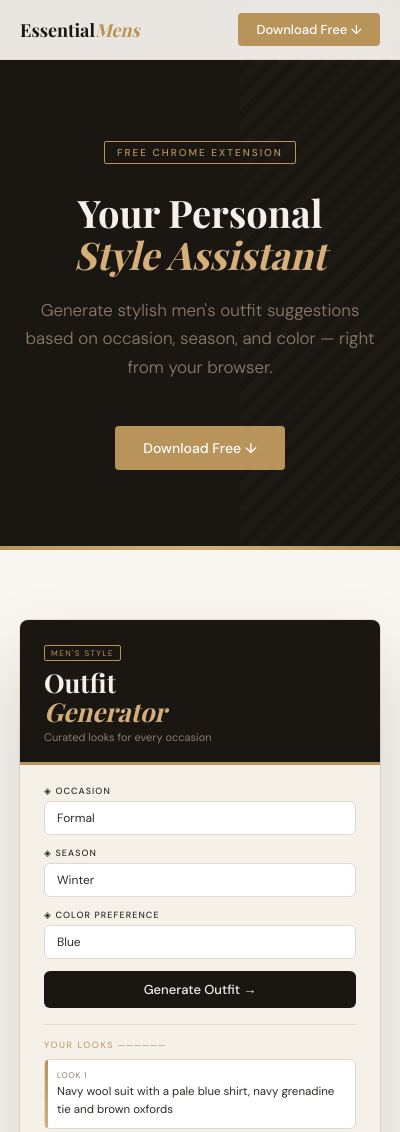
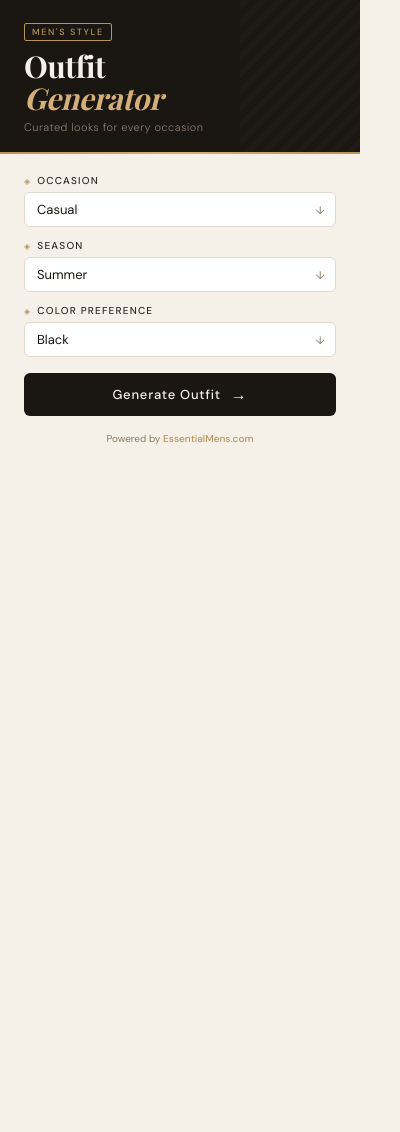
Before and after one commit to hortonchipy/essentialmens-outfit-extension, a browser extension: page popup.html in a window 400 px wide. Shown: the top 1132 px of the page. After the commit the page ends 844 px from the top, so only its background shows below. Drawn offline with nearby package versions, Linux system fonts and the light colour scheme.

Commit message:
Update popup.html

```diff
--- a/popup.html
+++ b/popup.html
@@ -1,153 +1,152 @@
 <!DOCTYPE html>
 <html lang="en">
 <head>
-  <meta charset="UTF-8">
-  <meta name="viewport" content="width=device-width, initial-scale=1.0">
-  <title>Essential Men's Outfit Assistant — Free Chrome Extension</title>
+  <meta charset="UTF-8" />
+  <meta name="viewport" content="width=device-width, initial-scale=1.0" />
+  <title>Outfit Generator</title>
   <style>
     @import url('https://fonts.googleapis.com/css2?family=Playfair+Display:wght@600;700&family=DM+Sans:wght@300;400;500&display=swap');
 
     *, *::before, *::after { box-sizing: border-box; margin: 0; padding: 0; }
-    :root { --cream:#F5F0E8; --ink:#1A1612; --charcoal:#2E2A26; --taupe:#8C7B6B; --gold:#B8935A; --gold-lt:#D4AF7A; --bg:#FAF7F2; }
-    html { scroll-behavior: smooth; }
-    body { font-family: 'DM Sans', sans-serif; background: var(--bg); color: var(--ink); min-height: 100vh; }
 
-    nav { position: fixed; top: 0; left: 0; right: 0; background: rgba(250,247,242,0.93); backdrop-filter: blur(10px); border-bottom: 1px solid rgba(184,147,90,0.2); z-index: 100; padding: 0 5%; height: 60px; display: flex; align-items: center; justify-content: space-between; }
-    .nav-brand { font-family: 'Playfair Display', serif; font-size: 18px; font-weight: 700; }
-    .nav-brand span { color: var(--gold); font-style: italic; }
-    .nav-link { font-size: 13px; font-weight: 500; padding: 8px 18px; border-radius: 4px; background: var(--gold); color: white; text-decoration: none; transition: all 0.2s; }
-    .nav-link:hover { background: var(--gold-lt); }
+    :root {
+      --cream:    #F5F0E8;
+      --ink:      #1A1612;
+      --charcoal: #2E2A26;
+      --taupe:    #8C7B6B;
+      --gold:     #B8935A;
+      --gold-lt:  #D4AF7A;
+      --card-bg:  #FFFFFF;
+      --border:   #E0D8CC;
+      --ff-head:  'Playfair Display', Georgia, serif;
+      --ff-body:  'DM Sans', sans-serif;
+      --radius:   6px;
+    }
 
-    .hero { padding: 140px 5% 80px; text-align: center; background: var(--ink); position: relative; overflow: hidden; }
-    .hero::after { content: ''; position: absolute; bottom: 0; left: 0; right: 0; height: 4px; background: linear-gradient(90deg, var(--gold), var(--gold-lt), var(--gold)); }
-    .hero::before { content: ''; position: absolute; top: 0; right: 0; bottom: 0; width: 40%; background: repeating-linear-gradient(-45deg, transparent, transparent 8px, rgba(255,255,255,0.015) 8px, rgba(255,255,255,0.015) 16px); }
-    .hero-badge { display: inline-block; font-size: 10px; font-weight: 500; letter-spacing: 0.2em; color: var(--gold); border: 1px solid var(--gold); border-radius: 2px; padding: 4px 12px; margin-bottom: 28px; text-transform: uppercase; }
-    .hero h1 { font-family: 'Playfair Display', serif; font-size: clamp(38px, 6vw, 68px); font-weight: 700; line-height: 1.1; color: var(--cream); margin-bottom: 20px; }
-    .hero h1 em { font-style: italic; color: var(--gold-lt); }
-    .hero p { font-size: 17px; color: var(--taupe); max-width: 500px; margin: 0 auto 44px; line-height: 1.7; font-weight: 300; }
-    .hero-btns { display: flex; gap: 14px; justify-content: center; flex-wrap: wrap; }
-    .btn-main { display: inline-flex; align-items: center; gap: 8px; background: var(--gold); color: white; font-size: 14px; font-weight: 500; padding: 13px 28px; border-radius: 4px; text-decoration: none; transition: all 0.2s; }
-    .btn-main:hover { background: var(--gold-lt); transform: translateY(-2px); }
+    html, body {
+      width: 360px;
+      min-height: 480px;
+      background: var(--cream);
+      font-family: var(--ff-body);
+      color: var(--ink);
+      font-size: 13px;
+    }
 
-    .preview { display: flex; justify-content: center; padding: 70px 5% 80px; background: var(--bg); }
-    .popup-preview { width: 360px; background: var(--cream); border-radius: 8px; box-shadow: 0 40px 80px rgba(26,14,5,0.18), 0 0 0 1px rgba(184,147,90,0.2); overflow: hidden; }
-    .pp-header { background: var(--ink); padding: 20px 24px 18px; border-bottom: 3px solid var(--gold); }
-    .pp-badge { display: inline-block; font-size: 8px; letter-spacing: 0.18em; color: var(--gold); border: 1px solid var(--gold); border-radius: 2px; padding: 2px 6px; margin-bottom: 8px; text-transform: uppercase; }
-    .pp-title { font-family: 'Playfair Display', serif; font-size: 26px; font-weight: 700; color: var(--cream); line-height: 1.1; }
-    .pp-title em { font-style: italic; color: var(--gold-lt); }
-    .pp-sub { font-size: 11px; color: var(--taupe); margin-top: 4px; }
-    .pp-body { padding: 20px 24px; }
-    .pp-field { margin-bottom: 12px; }
-    .pp-label { font-size: 9px; font-weight: 500; letter-spacing: 0.12em; text-transform: uppercase; color: var(--charcoal); margin-bottom: 4px; }
-    .pp-select { width: 100%; padding: 8px 12px; border: 1.5px solid #E0D8CC; border-radius: 6px; background: white; font-size: 12px; color: var(--charcoal); }
-    .pp-btn { width: 100%; padding: 10px; background: var(--ink); color: var(--cream); border: none; border-radius: 6px; font-size: 13px; font-weight: 500; margin-top: 4px; text-align: center; }
-    .pp-result { margin-top: 16px; border-top: 1px solid #E0D8CC; padding-top: 14px; }
-    .pp-result-label { font-size: 9px; letter-spacing: 0.18em; color: var(--gold); text-transform: uppercase; margin-bottom: 8px; }
-    .pp-card { background: white; border: 1.5px solid #E0D8CC; border-radius: 6px; padding: 10px 12px; position: relative; margin-bottom: 6px; }
-    .pp-card::before { content: ''; position: absolute; left: 0; top: 0; bottom: 0; width: 3px; background: linear-gradient(180deg, var(--gold), var(--gold-lt)); border-radius: 6px 0 0 6px; }
-    .pp-card-look { font-size: 8px; color: var(--taupe); letter-spacing: 0.1em; text-transform: uppercase; margin-bottom: 3px; }
-    .pp-card-text { font-size: 11.5px; color: var(--charcoal); line-height: 1.5; }
+    .container { display: flex; flex-direction: column; min-height: 100%; padding: 0 0 12px; }
 
-    .features { padding: 80px 5%; background: white; }
-    .section-label { text-align: center; font-size: 10px; font-weight: 500; letter-spacing: 0.2em; text-transform: uppercase; color: var(--gold); margin-bottom: 10px; }
-    .section-title { font-family: 'Playfair Display', serif; font-size: clamp(28px, 4vw, 42px); font-weight: 700; text-align: center; color: var(--ink); margin-bottom: 56px; }
-    .features-grid { display: grid; grid-template-columns: repeat(auto-fit, minmax(220px, 1fr)); gap: 24px; max-width: 960px; margin: 0 auto; }
-    .feature-card { background: var(--bg); border-radius: 6px; padding: 28px 24px; border: 1px solid rgba(184,147,90,0.15); transition: all 0.2s; }
-    .feature-card:hover { transform: translateY(-3px); box-shadow: 0 12px 32px rgba(184,147,90,0.1); }
-    .feature-icon { font-size: 28px; margin-bottom: 14px; display: block; }
-    .feature-card h3 { font-family: 'Playfair Display', serif; font-size: 17px; font-weight: 600; color: var(--ink); margin-bottom: 8px; }
-    .feature-card p { font-size: 13px; color: var(--taupe); line-height: 1.65; font-weight: 300; }
+    .header { background: var(--ink); padding: 22px 24px 20px; position: relative; overflow: hidden; }
+    .header::after { content: ''; position: absolute; bottom: -1px; left: 0; right: 0; height: 3px; background: linear-gradient(90deg, var(--gold), var(--gold-lt), var(--gold)); }
+    .header::before { content: ''; position: absolute; top: 0; right: 0; bottom: 0; width: 120px; background: repeating-linear-gradient(-45deg, transparent, transparent 6px, rgba(255,255,255,0.02) 6px, rgba(255,255,255,0.02) 12px); }
 
-    .steps { padding: 80px 5%; background: var(--ink); text-align: center; }
-    .steps .section-label { color: var(--gold); }
-    .steps .section-title { color: var(--cream); margin-bottom: 50px; }
-    .steps-grid { display: grid; grid-template-columns: repeat(auto-fit, minmax(180px, 1fr)); gap: 30px; max-width: 800px; margin: 0 auto 50px; }
-    .step-num { width: 46px; height: 46px; border-radius: 50%; border: 1px solid rgba(184,147,90,0.4); background: rgba(184,147,90,0.12); color: var(--gold); font-family: 'Playfair Display', serif; font-size: 20px; font-weight: 700; display: flex; align-items: center; justify-content: center; margin: 0 auto 14px; }
-    .step h4 { font-size: 14px; font-weight: 500; color: var(--cream); margin-bottom: 6px; }
-    .step p { font-size: 12px; color: var(--taupe); font-weight: 300; line-height: 1.6; }
+    .header-badge { display: inline-block; font-size: 9px; font-weight: 500; letter-spacing: 0.18em; color: var(--gold); border: 1px solid var(--gold); border-radius: 2px; padding: 2px 7px; margin-bottom: 10px; }
+    .title { font-family: var(--ff-head); font-size: 30px; font-weight: 700; line-height: 1.05; color: var(--cream); letter-spacing: -0.01em; }
+    .title em { font-style: italic; color: var(--gold-lt); }
+    .subtitle { margin-top: 6px; font-size: 11px; color: var(--taupe); font-weight: 300; letter-spacing: 0.04em; }
 
-    footer { background: #111; color: var(--taupe); text-align: center; padding: 28px 5%; font-size: 12px; border-top: 1px solid rgba(184,147,90,0.2); }
-    footer a { color: var(--gold); text-decoration: none; }
-    footer a:hover { text-decoration: underline; }
-    footer strong { color: var(--cream); font-weight: 500; }
+    .form-section { padding: 20px 24px 0; display: flex; flex-direction: column; gap: 12px; }
+    .field { display: flex; flex-direction: column; gap: 5px; }
+    .label { font-size: 10px; font-weight: 500; letter-spacing: 0.12em; text-transform: uppercase; color: var(--charcoal); display: flex; align-items: center; gap: 6px; }
+    .label-icon { color: var(--gold); font-size: 8px; }
+    .select-wrapper { position: relative; }
+
+    select { width: 100%; padding: 9px 32px 9px 12px; appearance: none; -webkit-appearance: none; border: 1.5px solid var(--border); border-radius: var(--radius); background: var(--card-bg); font-family: var(--ff-body); font-size: 13px; color: var(--ink); cursor: pointer; transition: border-color 0.18s; outline: none; }
+    select:focus { border-color: var(--gold); box-shadow: 0 0 0 3px rgba(184,147,90,0.12); }
+    .select-arrow { position: absolute; right: 11px; top: 50%; transform: translateY(-50%); font-size: 11px; color: var(--taupe); pointer-events: none; }
+
+    .btn { margin-top: 4px; width: 100%; padding: 11px 20px; background: var(--ink); color: var(--cream); border: none; border-radius: var(--radius); font-family: var(--ff-body); font-size: 13px; font-weight: 500; letter-spacing: 0.06em; cursor: pointer; display: flex; align-items: center; justify-content: center; gap: 10px; transition: background 0.18s, transform 0.1s; }
+    .btn:hover { background: var(--charcoal); box-shadow: 0 4px 16px rgba(26,22,18,0.22); }
+    .btn:active { transform: scale(0.98); }
+    .btn-icon { font-size: 16px; transition: transform 0.2s; }
+    .btn:hover .btn-icon { transform: translateX(3px); }
+
+    .output { padding: 18px 24px 0; animation: slideUp 0.32s ease; }
+    .output.hidden { display: none; }
+    @keyframes slideUp { from { opacity: 0; transform: translateY(8px); } to { opacity: 1; transform: translateY(0); } }
+
+    .output-header { display: flex; align-items: center; gap: 10px; margin-bottom: 12px; }
+    .output-label { font-size: 9px; font-weight: 500; letter-spacing: 0.18em; color: var(--gold); white-space: nowrap; }
+    .output-divider { flex: 1; height: 1px; background: linear-gradient(90deg, var(--gold), transparent); }
+    .outfit-cards { display: flex; flex-direction: column; gap: 8px; }
+
+    .outfit-card { background: var(--card-bg); border: 1.5px solid var(--border); border-radius: var(--radius); padding: 12px 14px; position: relative; animation: fadeCard 0.3s ease both; }
+    .outfit-card:nth-child(2) { animation-delay: 0.08s; }
+    @keyframes fadeCard { from { opacity: 0; transform: translateY(5px); } to { opacity: 1; transform: translateY(0); } }
+    .outfit-card::before { content: ''; position: absolute; left: 0; top: 0; bottom: 0; width: 3px; background: linear-gradient(180deg, var(--gold), var(--gold-lt)); border-radius: var(--radius) 0 0 var(--radius); }
+
+    .card-look { font-size: 9px; font-weight: 500; letter-spacing: 0.12em; text-transform: uppercase; color: var(--taupe); margin-bottom: 5px; }
+    .card-outfit { font-size: 12.5px; line-height: 1.55; color: var(--charcoal); }
+
+    .more-link { display: inline-flex; align-items: center; gap: 5px; margin-top: 12px; font-size: 11px; font-weight: 500; color: var(--gold); text-decoration: none; transition: color 0.15s, gap 0.15s; }
+    .more-link:hover { color: var(--ink); gap: 8px; }
+
+    .footer { margin-top: auto; padding: 16px 24px 0; font-size: 10px; color: var(--taupe); text-align: center; }
+    .footer a { color: var(--gold); text-decoration: none; font-weight: 500; }
   </style>
 </head>
 <body>
+  <div class="container">
+    <header class="header">
+      <div class="header-badge">MEN'S STYLE</div>
+      <h1 class="title">Outfit<br><em>Generator</em></h1>
+      <p class="subtitle">Curated looks for every occasion</p>
+    </header>
 
-  <nav>
-    <div class="nav-brand">Essential<span>Mens</span></div>
-    <a class="nav-link" href="https://github.com/hortonchipy/essential-mens-outfit-assistant/archive/refs/heads/main.zip">Download Free ↓</a>
-  </nav>
-
-  <section class="hero">
-    <div class="hero-badge">Free Chrome Extension</div>
-    <h1>Your Personal<br><em>Style Assistant</em></h1>
-    <p>Generate stylish men's outfit suggestions based on occasion, season, and color — right from your browser.</p>
-    <div class="hero-btns">
-      <a class="btn-main" href="https://github.com/hortonchipy/essential-mens-outfit-assistant/archive/refs/heads/main.zip">
-        Download Free ↓
-      </a>
-    </div>
-  </section>
-
-  <section class="preview">
-    <div class="popup-preview">
-      <div class="pp-header">
-        <div class="pp-badge">Men's Style</div>
-        <div class="pp-title">Outfit<br><em>Generator</em></div>
-        <div class="pp-sub">Curated looks for every occasion</div>
-      </div>
-      <div class="pp-body">
-        <div class="pp-field"><div class="pp-label">◈ Occasion</div><div class="pp-select">Formal</div></div>
-        <div class="pp-field"><div class="pp-label">◈ Season</div><div class="pp-select">Winter</div></div>
-        <div class="pp-field"><div class="pp-label">◈ Color Preference</div><div class="pp-select">Blue</div></div>
-        <div class="pp-btn">Generate Outfit →</div>
-        <div class="pp-result">
-          <div class="pp-result-label">YOUR LOOKS ──────</div>
-          <div class="pp-card">
-            <div class="pp-card-look">Look 1</div>
-            <div class="pp-card-text">Navy wool suit with a pale blue shirt, navy grenadine tie and brown oxfords</div>
-          </div>
-          <div class="pp-card">
-            <div class="pp-card-look">Look 2</div>
-            <div class="pp-card-text">Midnight blue suit with a white shirt, no tie and black cap-toe shoes</div>
-          </div>
+    <main class="form-section">
+      <div class="field">
+        <label for="occasion" class="label"><span class="label-icon">◈</span> Occasion</label>
+        <div class="select-wrapper">
+          <select id="occasion">
+            <option value="casual">Casual</option>
+            <option value="formal">Formal</option>
+            <option value="party">Party</option>
+            <option value="office">Office</option>
+          </select>
+          <span class="select-arrow">↓</span>
         </div>
       </div>
-    </div>
-  </section>
+      <div class="field">
+        <label for="season" class="label"><span class="label-icon">◈</span> Season</label>
+        <div class="select-wrapper">
+          <select id="season">
+            <option value="summer">Summer</option>
+            <option value="winter">Winter</option>
+            <option value="spring">Spring</option>
+            <option value="fall">Fall</option>
+          </select>
+          <span class="select-arrow">↓</span>
+        </div>
+      </div>
+      <div class="field">
+        <label for="color" class="label"><span class="label-icon">◈</span> Color Preference</label>
+        <div class="select-wrapper">
+          <select id="color">
+            <option value="black">Black</option>
+            <option value="white">White</option>
+            <option value="blue">Blue</option>
+            <option value="neutral">Neutral</option>
+          </select>
+          <span class="select-arrow">↓</span>
+        </div>
+      </div>
+      <button id="generateBtn" class="btn">
+        <span class="btn-text">Generate Outfit</span>
+        <span class="btn-icon">→</span>
+      </button>
+    </main>
 
-  <section class="features">
-    <div class="section-label">Why you'll love it</div>
-    <div class="section-title">Built for every man</div>
-    <div class="features-grid">
-      <div class="feature-card"><span class="feature-icon">🎯</span><h3>Occasion-Based</h3><p>Casual, formal, party, or office — get outfits perfectly matched to where you're going.</p></div>
-      <div class="feature-card"><span class="feature-icon">🌦️</span><h3>Season-Aware</h3><p>Summer linens to winter wools — every suggestion is weather-appropriate.</p></div>
-      <div class="feature-card"><span class="feature-icon">🎨</span><h3>Color Preferences</h3><p>Pick your favorite color tone and get coordinated looks built around it.</p></div>
-      <div class="feature-card"><span class="feature-icon">⚡</span><h3>Instant Results</h3><p>Two curated outfit ideas in one click — no account, no ads, no waiting.</p></div>
-    </div>
-  </section>
+    <section id="output" class="output hidden">
+      <div class="output-header">
+        <span class="output-label">YOUR LOOKS</span>
+        <div class="output-divider"></div>
+      </div>
+      <div id="outfitCards" class="outfit-cards"></div>
+      <a href="https://essentialmens.com/" target="_blank" class="more-link">View more outfits <span>↗</span></a>
+    </section>
 
-  <section class="steps">
-    <div class="section-label">Get started in minutes</div>
-    <div class="section-title">How to Install</div>
-    <div class="steps-grid">
-      <div class="step"><div class="step-num">1</div><h4>Download</h4><p>Download the ZIP and extract it to a folder on your computer</p></div>
-      <div class="step"><div class="step-num">2</div><h4>Open Chrome</h4><p>Go to <span style="color:var(--gold-lt)">chrome://extensions</span> and turn on Developer Mode</p></div>
-      <div class="step"><div class="step-num">3</div><h4>Load It</h4><p>Click "Load unpacked" and select the extracted folder</p></div>
-      <div class="step"><div class="step-num">4</div><h4>Style Up ✨</h4><p>Pin the extension and start generating your perfect looks!</p></div>
-    </div>
-    <a class="btn-main" href="https://github.com/hortonchipy/essential-mens-outfit-assistant/archive/refs/heads/main.zip">
-      Download Now — It's Free
-    </a>
-  </section>
-
-  <footer>
-    <p>Made with ♥ by <strong>EssentialMens</strong> &nbsp;|&nbsp;
-      <a href="https://essentialmens.com" target="_blank">essentialmens.com</a>
-    </p>
-    <p style="margin-top:8px;font-size:11px;">Open source under MIT License</p>
-  </footer>
-
+    <footer class="footer">
+      Powered by <a href="https://essentialmens.com/" target="_blank">EssentialMens.com</a>
+    </footer>
+  </div>
+  <script src="popup.js"></script>
 </body>
 </html>
```
